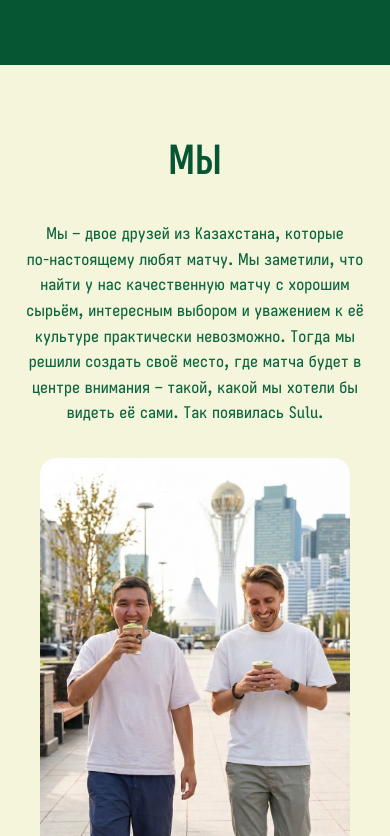
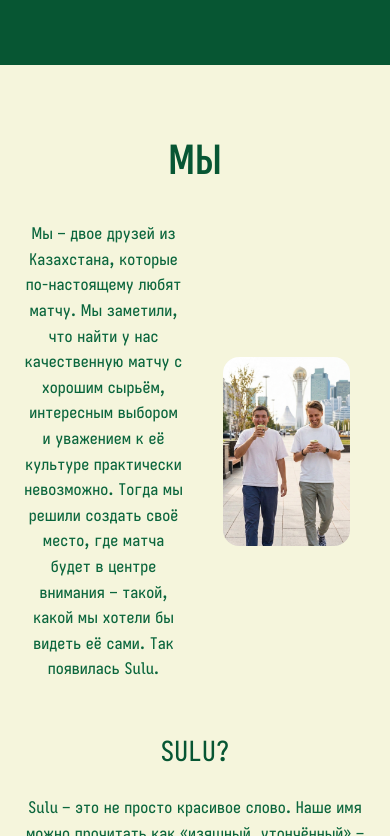
Before and after one commit to bavayra/matcha-cafe, a React (Vite) app: page / in a window 390 px wide. Shown: the part 3008-3844 px from the top of the page. Built offline with nearby package versions, Linux system fonts and the light colour scheme; the HTML template or start-up script is replaced by a standard one.

Commit message:
feat/refactor/style(about - 600+): for screens 600+, decreased founders' img max-width, set margin-inline to auto. For md+ screens, increased max-wifdth of the section's container, set display to grid for the first text block and img, centered elements vertically

```diff
--- a/src/components/About/About.tsx
+++ b/src/components/About/About.tsx
@@ -29,23 +29,22 @@
 export default function About() {
   return (
     <section id="about" className="py-16 bg-[var(--cream-main)]">
-      <div className="max-w-lg mx-auto px-6 flex flex-col gap-8 text-[var(--green-text)]">
+      <div className="max-w-lg mx-auto md:max-w-2xl px-6 flex flex-col gap-8 text-[var(--green-text)]">
         <h2 className="section-title text-[var(--green-main)]">МЫ</h2>
 
         {/* Block 1 */}
+        <div className="grid grid-cols-2 justify-center items-center gap-6 mb-4">
           <div>
             <h3 className="hidden mb-3">{blocks[0].title}</h3>
             <p className="typography-body">{blocks[0].text}</p>
           </div>
-
-        {/* Photo between 1 and 2 */}
-
           <ScrollAnimateImage
             src={foundersImg}
             alt="Матча продукты"
             direction="right"
-          className="lg:max-w-[35vw]"
+            className="founders-img"
           />
+        </div>
         {/* Block 2 */}
         <div>
           <h3 className="h3-title">{blocks[1].title}</h3>
--- a/src/index.css
+++ b/src/index.css
@@ -238,6 +238,10 @@
     .typography-body {
       text-align: left;
     }
+    .founders-img {
+      max-width: 50vw;
+      margin-inline: auto;
+    }
   }
 }
 
```
Lines whose indentation alone changed are shown as unchanged.
